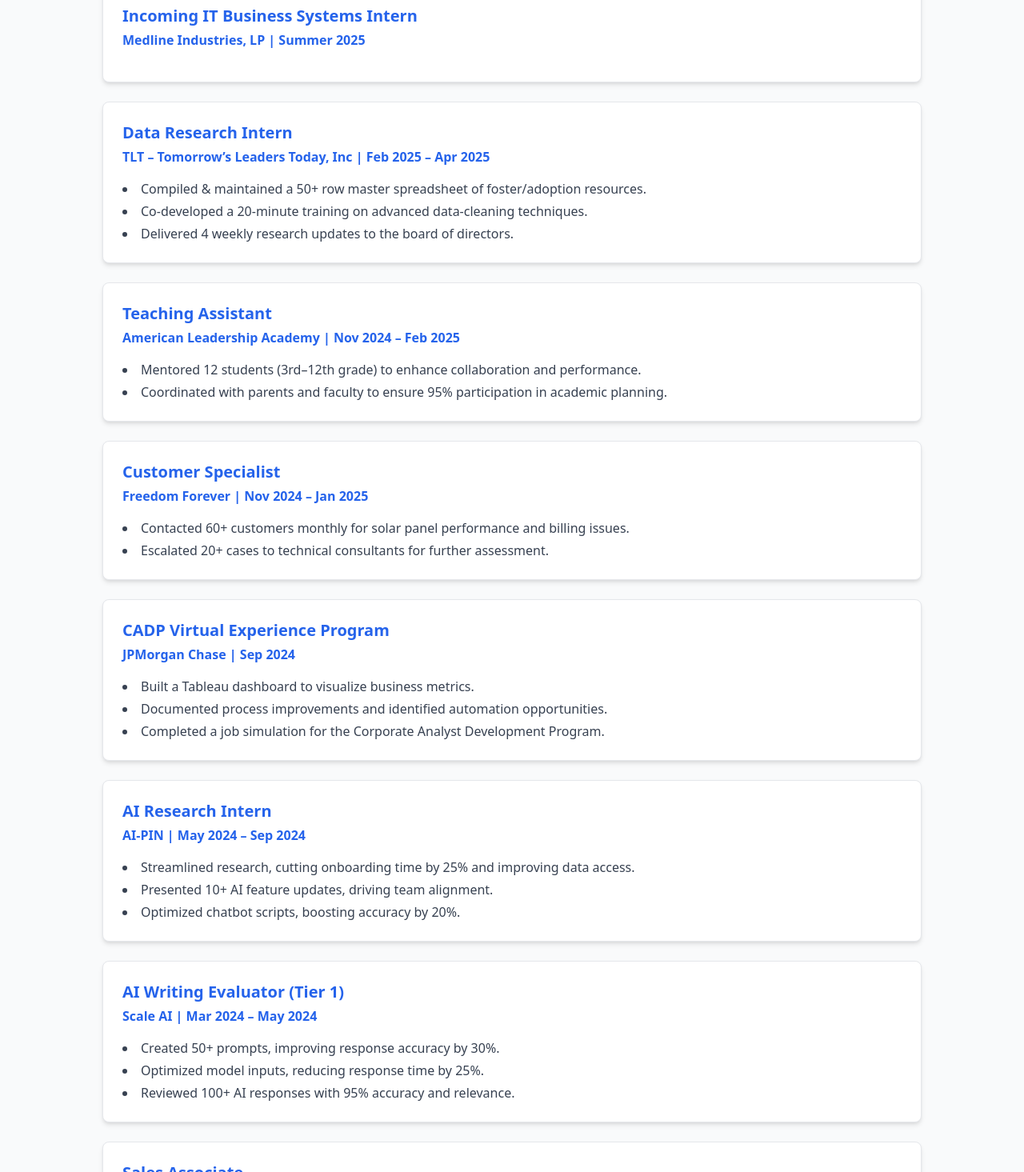
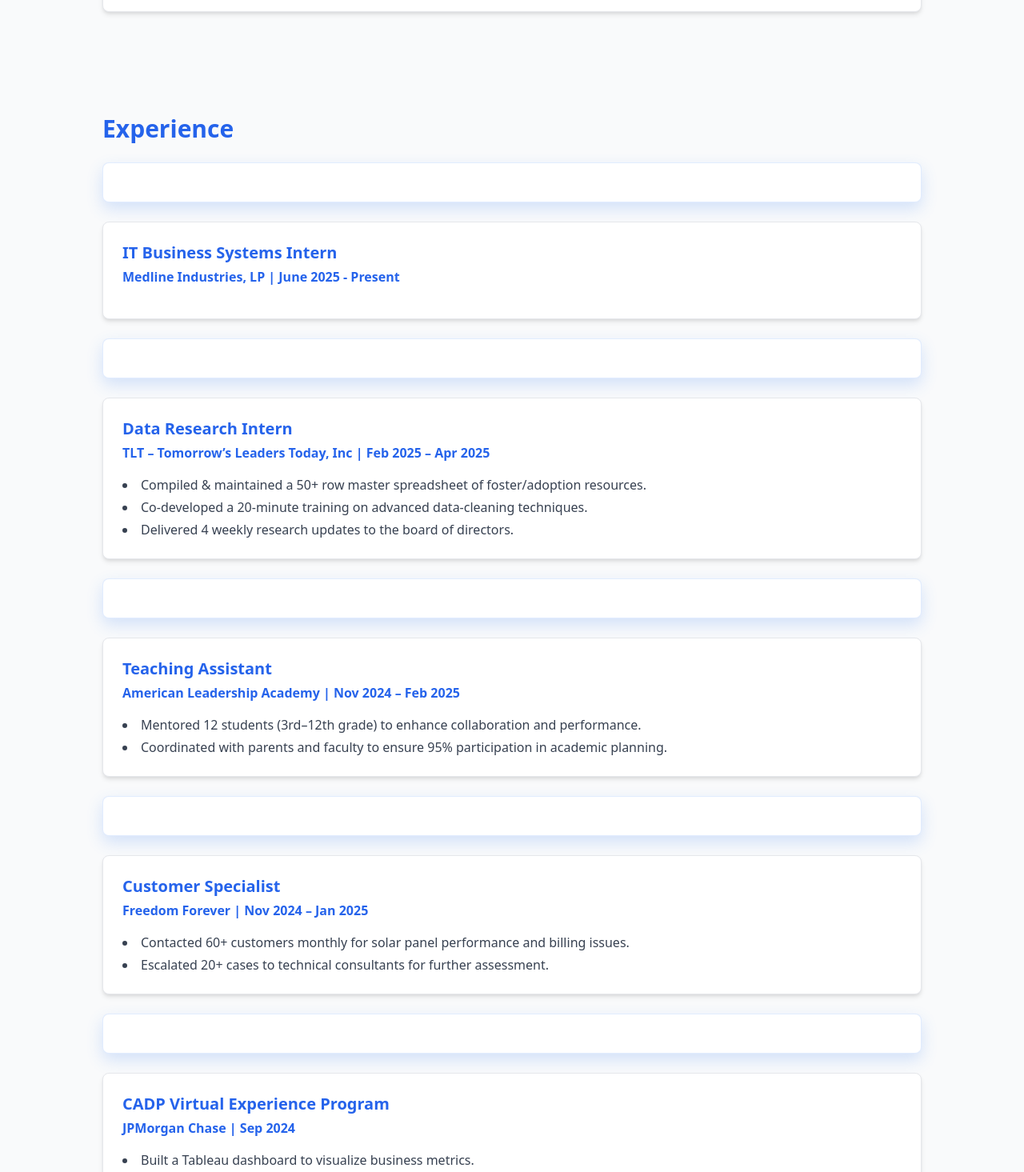
Before and after one commit to AbdullahMoghal/Resume-Webstite, a plain HTML site: page index.html in a window 1280 px wide. Shown: the part 2639-4104 px from the top of the page at 80% size. Drawn offline with nearby package versions, Linux system fonts and the light colour scheme.

Commit message:
Update index.html

```diff
--- a/index.html
+++ b/index.html
@@ -122,6 +122,7 @@
     <h2 class="text-3xl font-bold text-blue-600">Projects</h2>
 
     <!-- KUTTEK CarWraps Storefront -->
+   <div class="bg-white border rounded-lg p-6 shadow-md project-card"> </div>
     <div class="bg-white border rounded-lg p-6 shadow-md">
       <h3 class="text-xl font-semibold text-blue-600">KUTTEK CarWraps Storefront</h3>
       <p class="mt-4 text-gray-700">
@@ -139,6 +140,7 @@
     </div>
 
     <!-- CAST AI Inventory System -->
+       <div class="bg-white border rounded-lg p-6 shadow-md project-card"> </div>
     <div class="bg-white border rounded-lg p-6 shadow-md">
       <h3 class="text-xl font-semibold text-blue-600">CAST AI Inventory System</h3>
       <p class="mt-4 text-gray-700">
@@ -156,6 +158,7 @@
     </div>
 
     <!-- OvenRush Pizza Database -->
+     <div class="bg-white border rounded-lg p-6 shadow-md project-card"> </div>
     <div class="bg-white border rounded-lg p-6 shadow-md">
       <h3 class="text-xl font-semibold text-blue-600">OvenRush Pizza Database</h3>
       <p class="mt-4 text-gray-700">
@@ -181,13 +184,16 @@
     <h2 class="text-3xl font-bold text-blue-600">Experience</h2>
 
     <!-- Medline -->
+           <div class="bg-white border rounded-lg p-6 shadow-md project-card"> </div>
     <div class="bg-white border rounded-lg p-6 shadow-md">
-      <h3 class="text-xl font-bold text-blue-600">Incoming IT Business Systems Intern</h3>
-      <p class="mt-1 font-bold text-blue-600">Medline Industries, LP | Summer 2025</p>
+      <h3 class="text-xl font-bold text-blue-600"> IT Business Systems Intern</h3>
+      <p class="mt-1 font-bold text-blue-600">Medline Industries, LP | June 2025 - Present</p>
       <ul class="list-disc list-inside mt-4 text-gray-700 space-y-1">
     </div>
 
     <!-- Data Research Intern -->
+           <div class="bg-white border rounded-lg p-6 shadow-md project-card"> </div>
+
     <div class="bg-white border rounded-lg p-6 shadow-md">
       <h3 class="text-xl font-bold text-blue-600">Data Research Intern</h3>
       <p class="mt-1 font-bold text-blue-600">TLT – Tomorrow’s Leaders Today, Inc | Feb 2025 – Apr 2025</p>
@@ -199,6 +205,8 @@
     </div>
 
     <!-- Teaching Assistant -->
+           <div class="bg-white border rounded-lg p-6 shadow-md project-card"> </div>
+
     <div class="bg-white border rounded-lg p-6 shadow-md">
       <h3 class="text-xl font-bold text-blue-600">Teaching Assistant</h3>
       <p class="mt-1 font-bold text-blue-600">American Leadership Academy | Nov 2024 – Feb 2025</p>
@@ -209,6 +217,8 @@
     </div>
 
     <!-- Customer Specialist -->
+    <div class="bg-white border rounded-lg p-6 shadow-md project-card"> </div>
+
     <div class="bg-white border rounded-lg p-6 shadow-md">
       <h3 class="text-xl font-bold text-blue-600">Customer Specialist</h3>
       <p class="mt-1 font-bold text-blue-600">Freedom Forever | Nov 2024 – Jan 2025</p>
@@ -219,6 +229,8 @@
     </div>
 
     <!-- CADP Virtual Experience Program -->
+    <div class="bg-white border rounded-lg p-6 shadow-md project-card"> </div>
+
     <div class="bg-white border rounded-lg p-6 shadow-md">
       <h3 class="text-xl font-bold text-blue-600">CADP Virtual Experience Program</h3>
       <p class="mt-1 font-bold text-blue-600">JPMorgan Chase | Sep 2024</p>
@@ -230,6 +242,8 @@
     </div>
 
     <!-- AI Research Intern -->
+       <div class="bg-white border rounded-lg p-6 shadow-md project-card"> </div>
+
     <div class="bg-white border rounded-lg p-6 shadow-md">
       <h3 class="text-xl font-bold text-blue-600">AI Research Intern</h3>
       <p class="mt-1 font-bold text-blue-600">AI-PIN | May 2024 – Sep 2024</p>
@@ -241,6 +255,7 @@
     </div>
 
     <!-- AI Writing Evaluator (Tier 1) -->
+      <div class="bg-white border rounded-lg p-6 shadow-md project-card"> </div>
     <div class="bg-white border rounded-lg p-6 shadow-md">
       <h3 class="text-xl font-bold text-blue-600">AI Writing Evaluator (Tier 1)</h3>
       <p class="mt-1 font-bold text-blue-600">Scale AI | Mar 2024 – May 2024</p>
@@ -252,6 +267,7 @@
     </div>
 
     <!-- Sales Associate -->
+     <div class="bg-white border rounded-lg p-6 shadow-md project-card"> </div>
     <div class="bg-white border rounded-lg p-6 shadow-md">
       <h3 class="text-xl font-bold text-blue-600">Sales Associate</h3>
       <p class="mt-1 font-bold text-blue-600">7-Eleven | Jun 2022 – Dec 2022</p>
```
